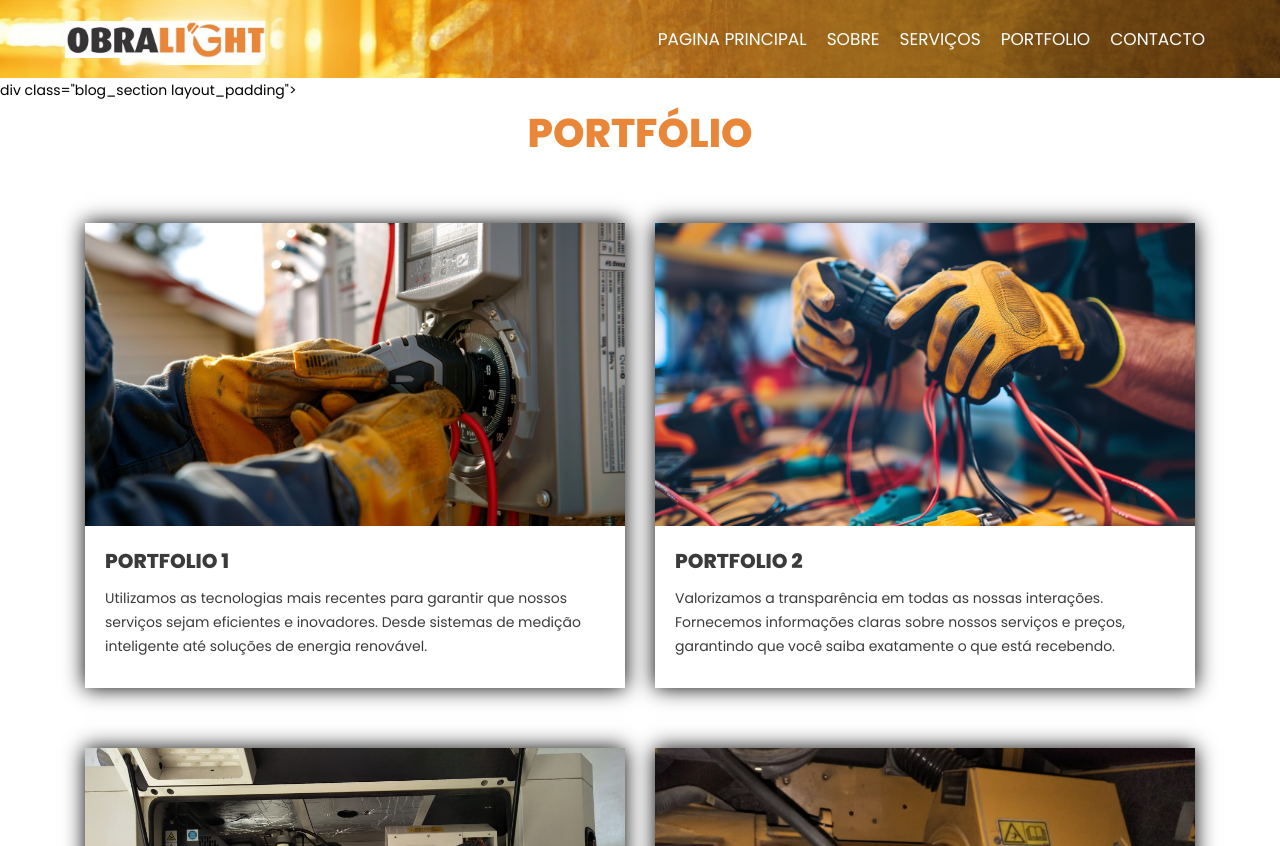
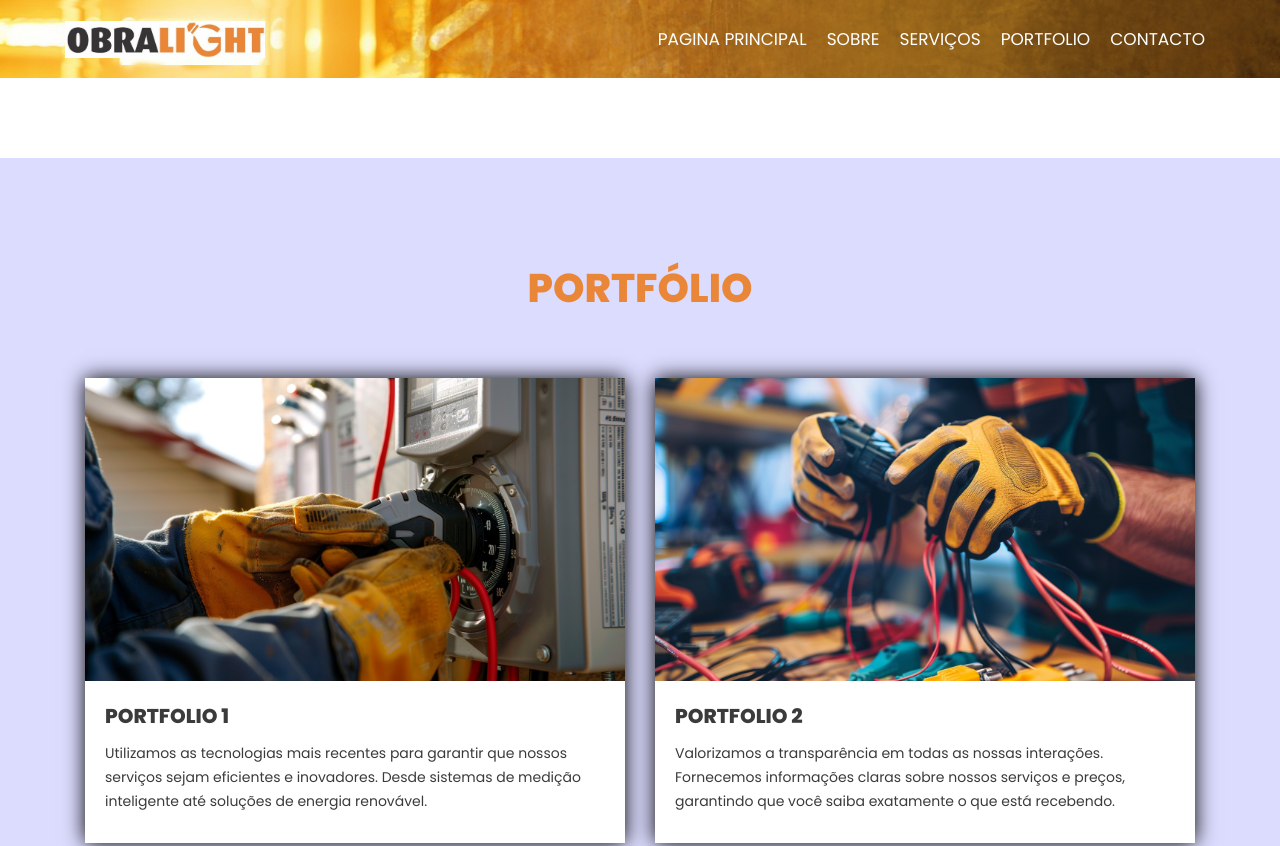
Before and after one commit to MarcosMachava/ObraLight, a plain HTML site: page Portfolio.html in a window 1280 px wide. Shown: the top 846 px of the page. Drawn offline with nearby package versions, Linux system fonts and the light colour scheme; files whose address does not match are found by name.

Commit message:
Update Portfolio.html

```diff
--- a/Portfolio.html
+++ b/Portfolio.html
@@ -9,7 +9,7 @@
       <meta name="viewport" content="width=device-width, initial-scale=1">
       <meta name="viewport" content="initial-scale=1, maximum-scale=1">
       <!-- site metas -->
-      <title>Blog</title>
+      <title>Portfolio</title>
       <meta name="keywords" content="">
       <meta name="description" content="">
       <meta name="author" content="">
@@ -63,7 +63,7 @@
       </div>
       <!-- header section end -->
       <!-- blog section start -->
-      div class="blog_section layout_padding">
+      <div class="blog_section layout_padding">
          <div class="container">
             <div class="row">
                <div class="col-md-12">
```
